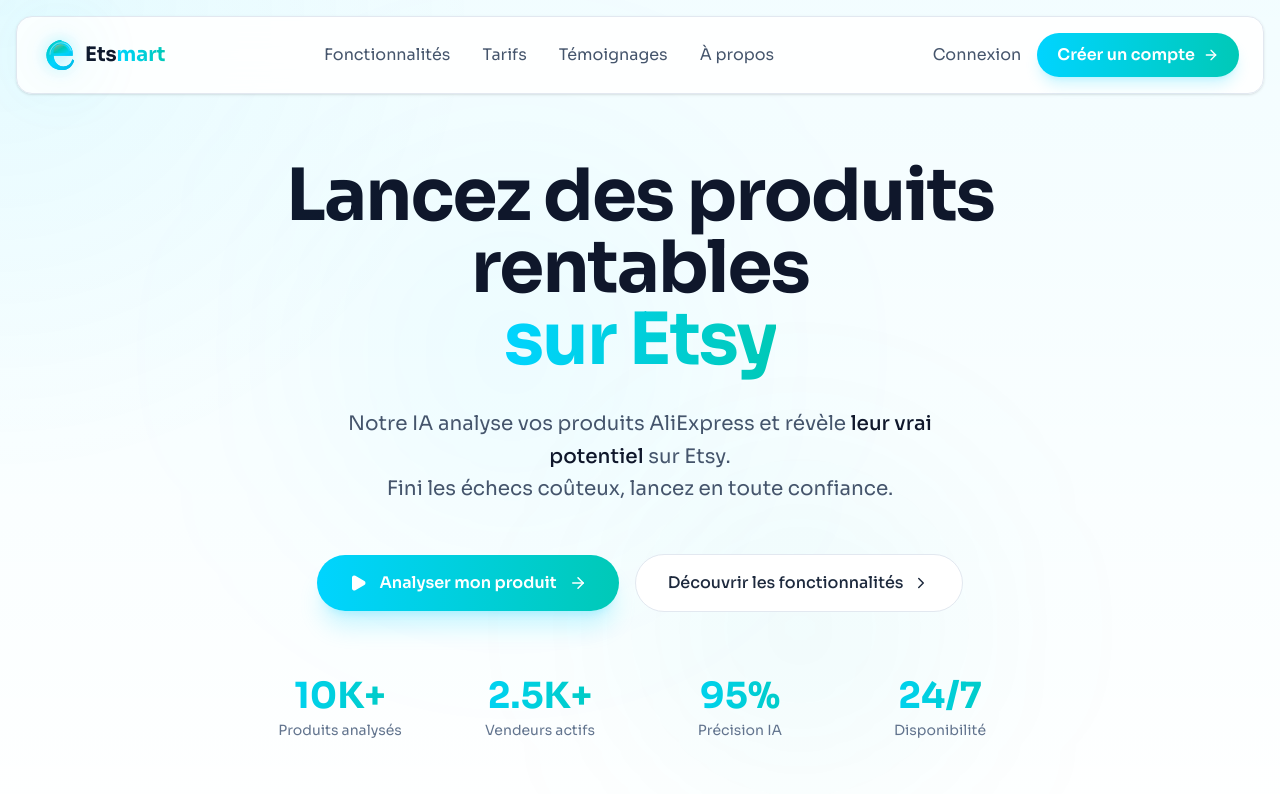
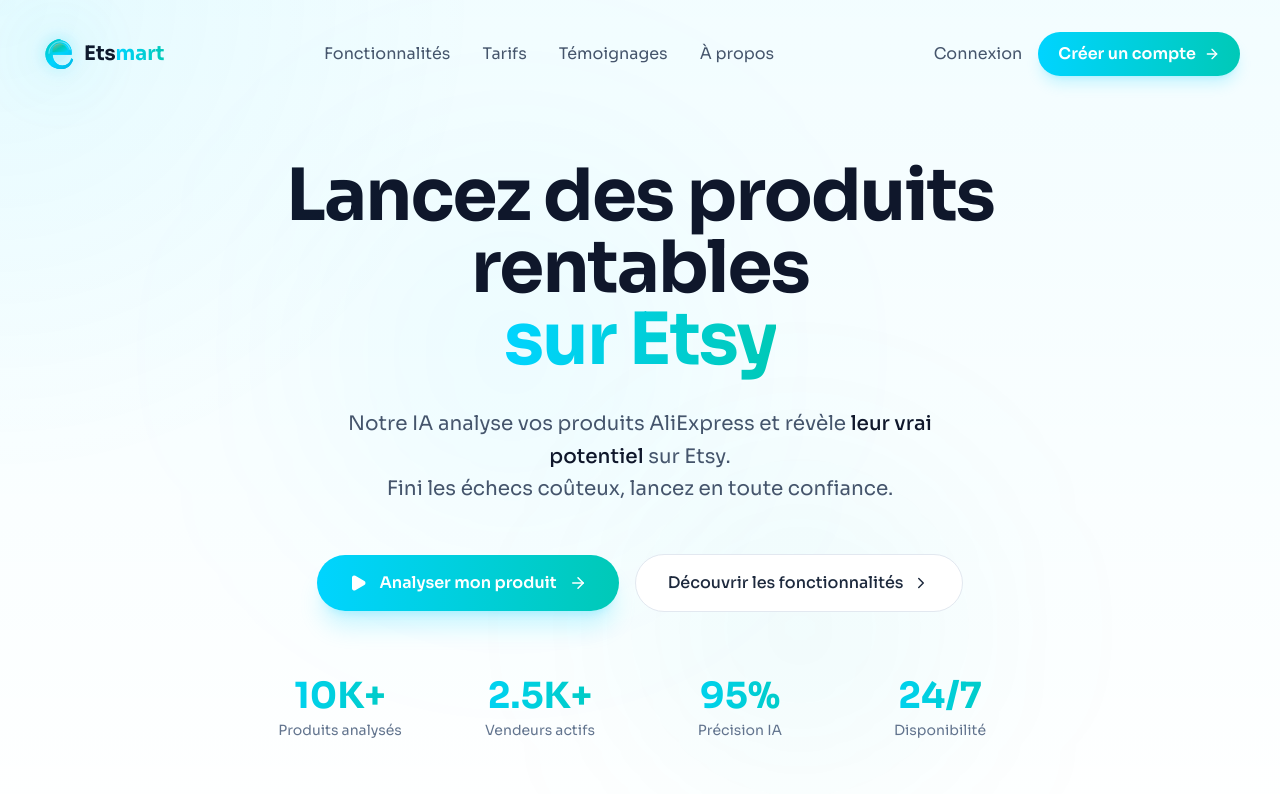
Before and after one commit to elky431-debug/Etsmart, a Next.js app: page / in a window 1280 px wide. Shown: the top 794 px of the page. Built offline with nearby package versions, Linux system fonts and the light colour scheme; no server answers.

Commit message:
🎨 Header transparent

```diff
--- a/src/app/page.tsx
+++ b/src/app/page.tsx
@@ -183,7 +183,7 @@ export default function HomePage() {
         className="fixed top-0 left-0 right-0 z-50"
       >
         <div className={`${isMobile ? 'mx-0 mt-0' : 'mx-2 sm:mx-4 mt-2 sm:mt-4'}`}>
-          <div className={`max-w-7xl mx-auto px-4 sm:px-6 py-3 sm:py-4 ${isMobile ? 'bg-white border-b border-slate-200' : 'bg-white/90 backdrop-blur-xl border border-slate-200 rounded-xl sm:rounded-2xl shadow-sm'}`}>
+          <div className={`max-w-7xl mx-auto px-4 sm:px-6 py-3 sm:py-4 ${isMobile ? 'bg-transparent' : 'bg-transparent'}`}>
             <div className="flex items-center justify-between">
               {/* Logo */}
               <Link href="/" className="group" onClick={() => setMobileMenuOpen(false)}>
```
